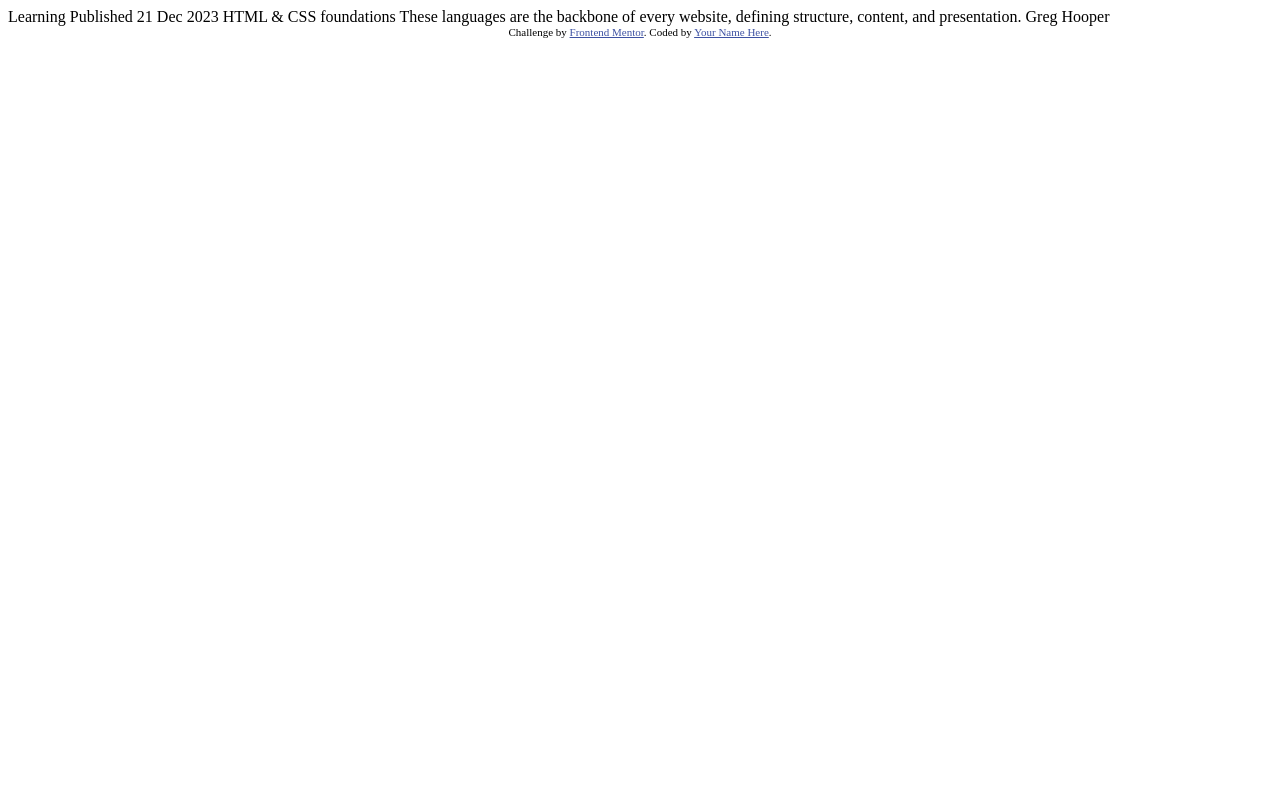
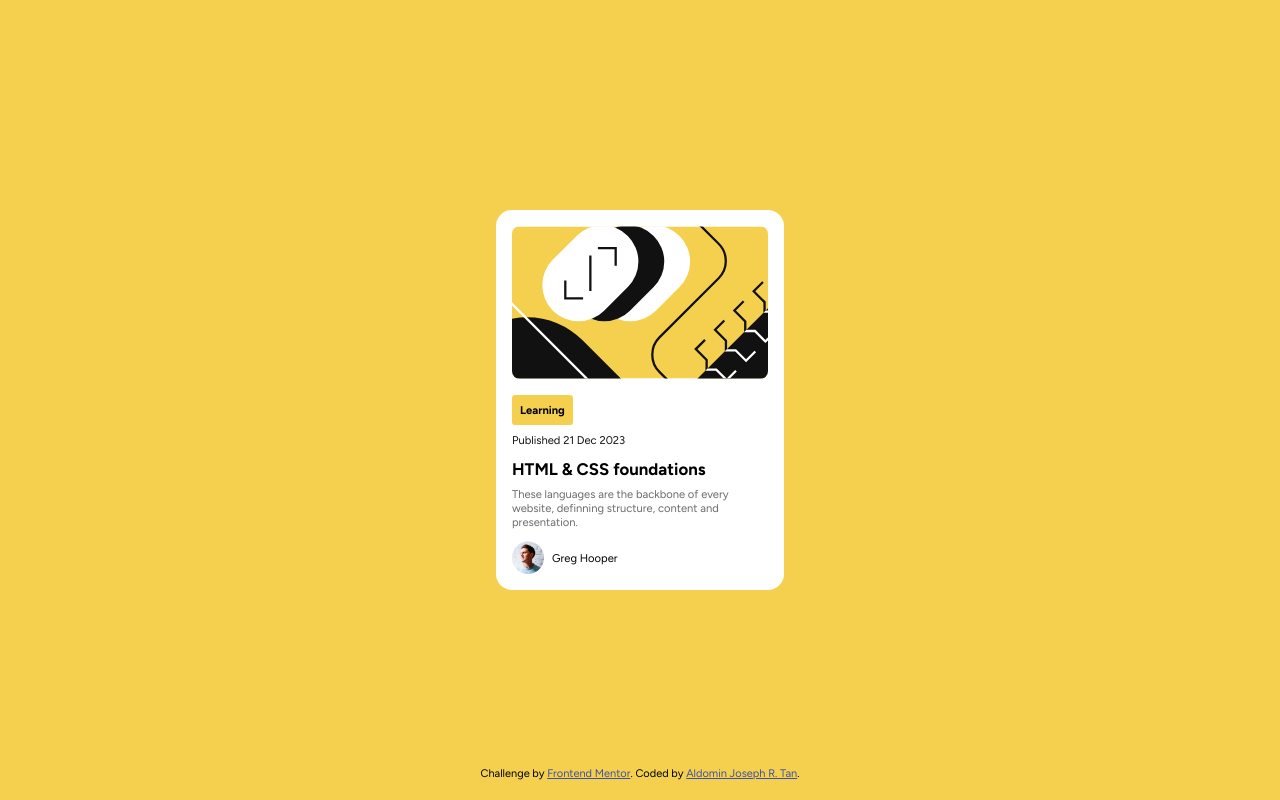
Before and after one commit to AJ-Tan/2.-Frontend-Mentor---Blog-Preview-Card, a plain HTML site: page index.html in a window 1280 px wide. Drawn offline with Linux system fonts and the light colour scheme.

Commit message:
first version

```diff
--- a/index.html
+++ b/index.html
@@ -5,30 +5,55 @@
   <meta name="viewport" content="width=device-width, initial-scale=1.0"> <!-- displays site properly based on user's device -->
 
   <link rel="icon" type="image/png" sizes="32x32" href="./assets/images/favicon-32x32.png">
+  <link rel="preconnect" href="https://fonts.googleapis.com">
+  <link rel="preconnect" href="https://fonts.gstatic.com" crossorigin>
+  <link href="https://fonts.googleapis.com/css2?family=Figtree:ital,wght@0,300..900;1,300..900&display=swap" rel="stylesheet">
+
+  <link rel="stylesheet" href="style.css">
 
   <title>Frontend Mentor | Blog preview card</title>
 
   <!-- Feel free to remove these styles or customise in your own stylesheet 👍 -->
   <style>
+    footer {position: absolute; bottom: 20px; left: 50%; transform: translateX(-50%);}
     .attribution { font-size: 11px; text-align: center; }
     .attribution a { color: hsl(228, 45%, 44%); }
   </style>
 </head>
 <body>
+  <main>
+    <article class="blog__card">
+      <img src="./assets/images/illustration-article.svg" alt="" class="blog__img">
+      <div class="blog__content">
 
-  Learning
+        <!-- For scalability and additional tags -->
+        <section class="blog__content-header">
+          <ul class="blog__tag-list">
+            <li class="blog__tag-item">
+              <p>Learning</p>
+            </li>
+          </ul>
+          <p class="blog__date">Published 21 Dec 2023</p>
+        </section>
 
-  Published 21 Dec 2023
+        <section class="blog__content-main">
+          <h1 class="blog__title">HTML & CSS foundations</h1>
+          <p class="blog__description">These languages are the backbone of every website, definning structure, content and presentation.</p>
+        </section>
 
-  HTML & CSS foundations
+        <section class="blog__content-footer">
+          <img src="./assets/images/image-avatar.webp" alt="" class="blog__user-img">
+          <p class="blog__user-name">Greg Hooper</p>
+        </section>
+      </div>
+    </article>
+  </main>
 
-  These languages are the backbone of every website, defining structure, content, and presentation.
-
-  Greg Hooper
-
-  <div class="attribution">
-    Challenge by <a href="https://www.frontendmentor.io?ref=challenge" target="_blank">Frontend Mentor</a>.
-    Coded by <a href="#">Your Name Here</a>.
-  </div>
+  <footer>
+    <div class="attribution">
+      Challenge by <a href="https://www.frontendmentor.io?ref=challenge" target="_blank">Frontend Mentor</a>.
+      Coded by <a href="#">Aldomin Joseph R. Tan</a>.
+    </div>
+  </footer>
 </body>
 </html>
--- /dev/null
+++ b/style.css
@@ -0,0 +1,99 @@
+* {
+    padding: 0;
+    margin: 0;
+    box-sizing: border-box;
+}
+
+:root {
+    --yellow: hsl(47, 88%, 63%);
+    --white: hsl(0, 0%, 100%);
+    --gray-500: hsl(0, 0%, 42%);
+    --gray-950: hsl(0, 0%, 7%);
+
+    font-size: 16px;
+
+    --spacing-xs: 0.5rem;
+    --spacing-sm: 0.75rem;
+    --spacing-md: 1rem;
+    --spacing-lg: 2rem;
+    --spacing-xl: 4rem;
+}
+
+body {
+    font-family: Figtree, Arial, Helvetica, sans-serif;
+    background-color: var(--yellow);
+    height: 100vh;
+    display: grid;
+    place-content: center;
+}
+
+.blog__card {
+    background-color: var(--white);
+    max-width: 18rem;
+    padding: var(--spacing-md);
+    border-radius: 1rem;
+    display: grid;
+    gap: var(--spacing-md);
+
+    .blog__img {
+        max-width: 100%;
+    }
+
+    .blog__img {
+        border-radius: var(--spacing-xs);
+    }
+
+    .blog__content {
+        display: grid;
+        gap: var(--spacing-sm);
+        font-size: 0.7rem;
+
+        .blog__content-header {
+            display:grid;
+            gap: var(--spacing-xs);
+
+            .blog__tag-list {
+                list-style-type: none;
+
+                .blog__tag-item {
+                    display: inline-block;
+
+                    p {
+                        font-weight: 700;
+                        background-color: var(--yellow);
+                        padding: var(--spacing-xs);
+                        border-radius: 0.3em;
+                    }
+                }
+            }
+
+            .blog__date {
+                color: var(--gray-950);
+            }
+        }
+
+        .blog__content-main {
+            display: grid;
+            gap: var(--spacing-xs);
+
+            .blog__title {
+                font-size: 1.5em;
+            }
+
+            .blog__description {
+                color: var(--gray-500);
+            }
+        }
+
+        .blog__content-footer {
+            display: grid;
+            grid-template-columns: 2rem 1fr;
+            align-items: center;
+            gap: var(--spacing-xs);
+
+            .blog__user-img {
+                width: 100%;
+            }
+        }
+    }
+}
```
